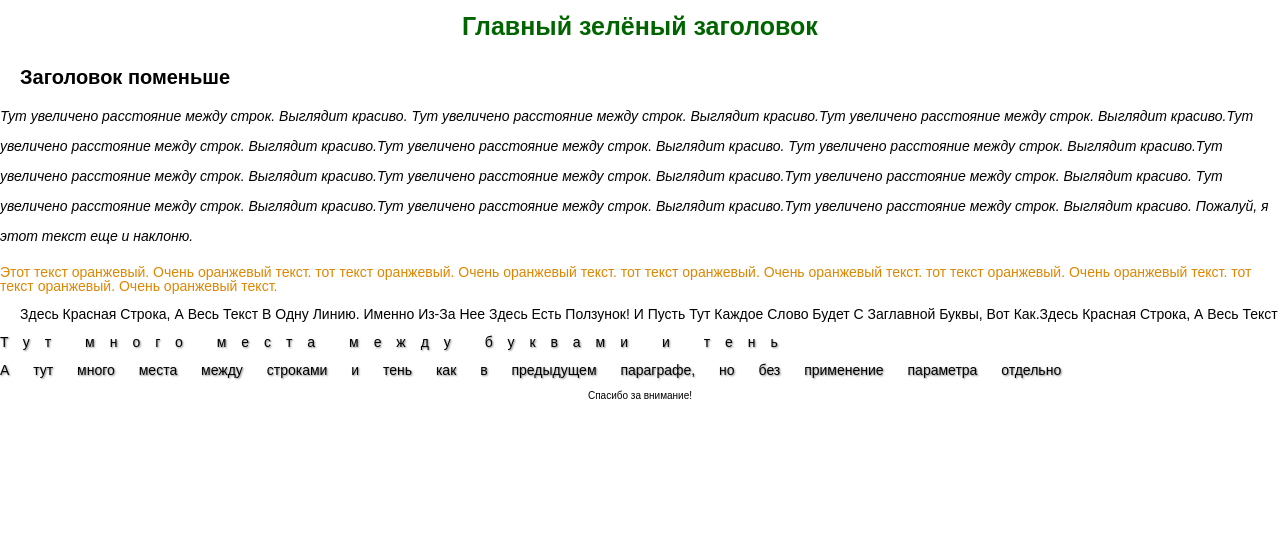
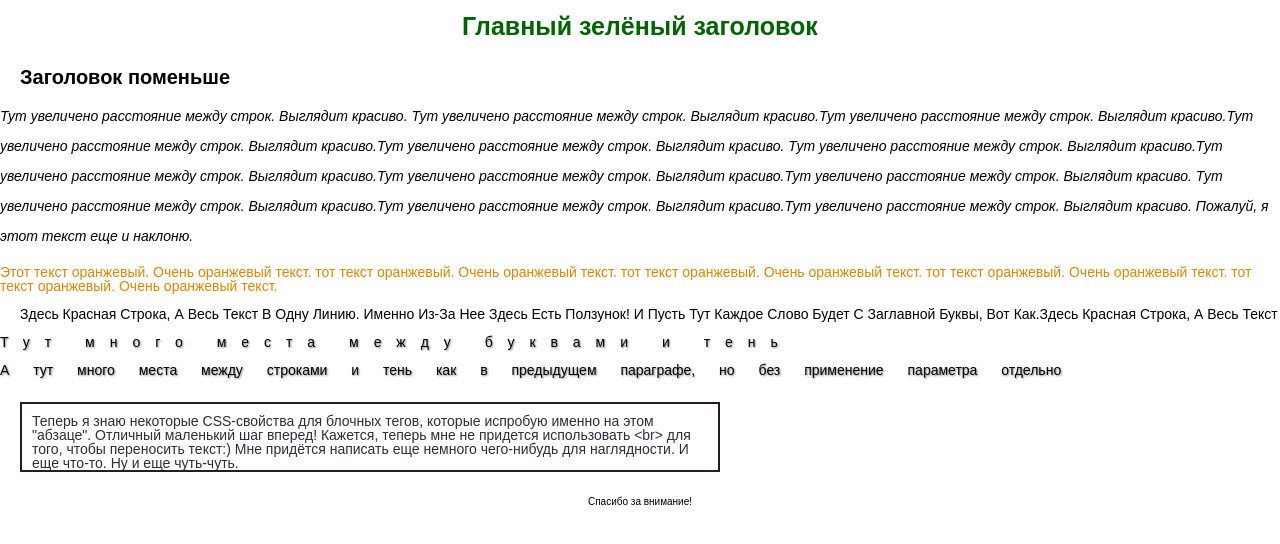
Before and after one commit to Jatterai/demo-repo, a plain HTML site: page Index.html in a window 1280 px wide. Shown: the top 544 px of the page. Drawn offline with Linux system fonts and the light colour scheme.

Commit message:
added a new block

```diff
--- a/Index.html
+++ b/Index.html
@@ -24,7 +24,11 @@
 	<p class="shadow letter-space"> Тут много места между буквами и тень</p>
 <br>
 	<p class= "shadow word-space">А тут много места между строками и тень как в предыдущем параграфе, но без применение параметра отдельно</p>
-<br>
+	<div class="example-block">
+		<p>
+			Теперь я знаю некоторые CSS-свойства для блочных тегов, которые испробую именно на этом "абзаце". Отличный маленький шаг вперед! Кажется, теперь мне не придется использовать &lt;br&gt; для того, чтобы переносить текст:) Мне придётся написать еще немного чего-нибудь для наглядности. И еще что-то. Ну и еще чуть-чуть.
+		</p>
+	</div>
 <p class="ending">Спасибо за внимание!</p>
 </body>
 </html>
--- a/css/style.css
+++ b/css/style.css
@@ -86,3 +86,14 @@ h2{
 	font-size: 10px;
 	text-align:  center;
 }
+
+.example-block{
+	color: #332B38;
+	border: 2px solid #27182F;
+	width:  70%;
+	max-width: 700px;
+	height: 70px;
+	margin:  25px 20px;
+	padding: 10px;
+	overflow: auto;
+}
```
